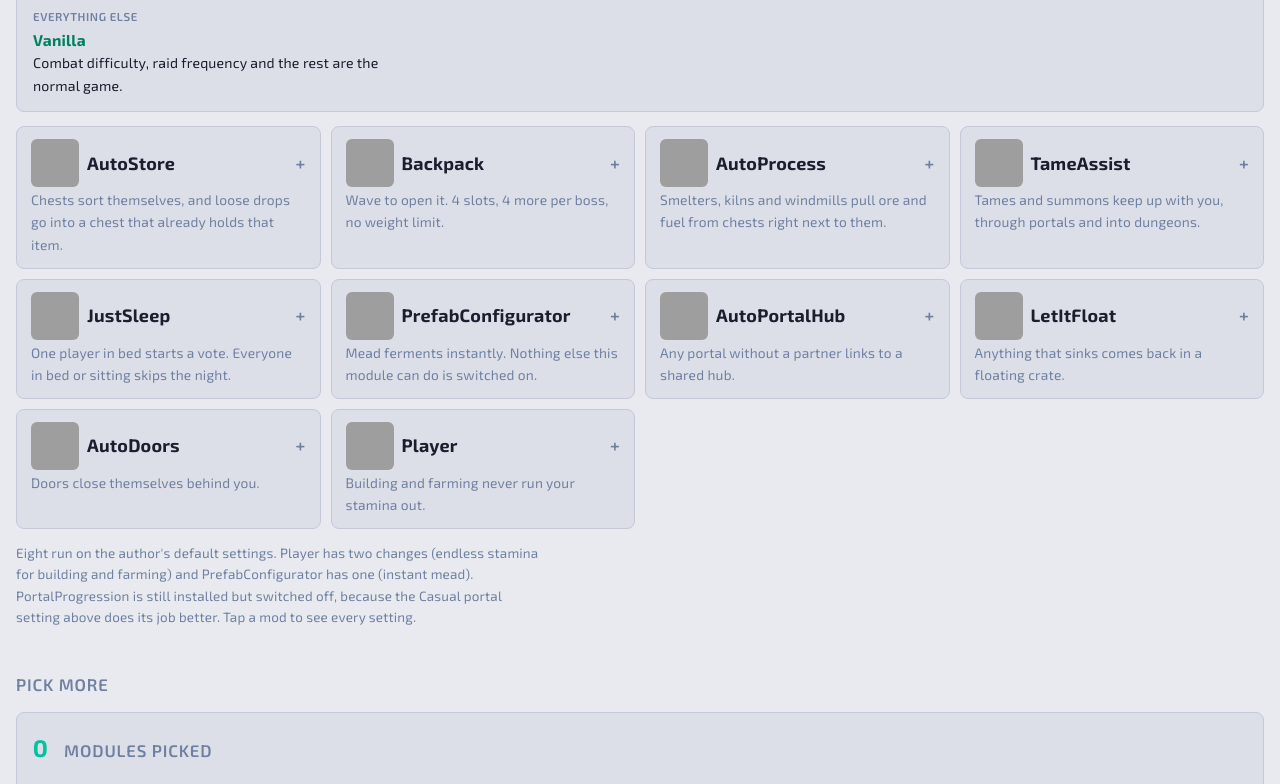
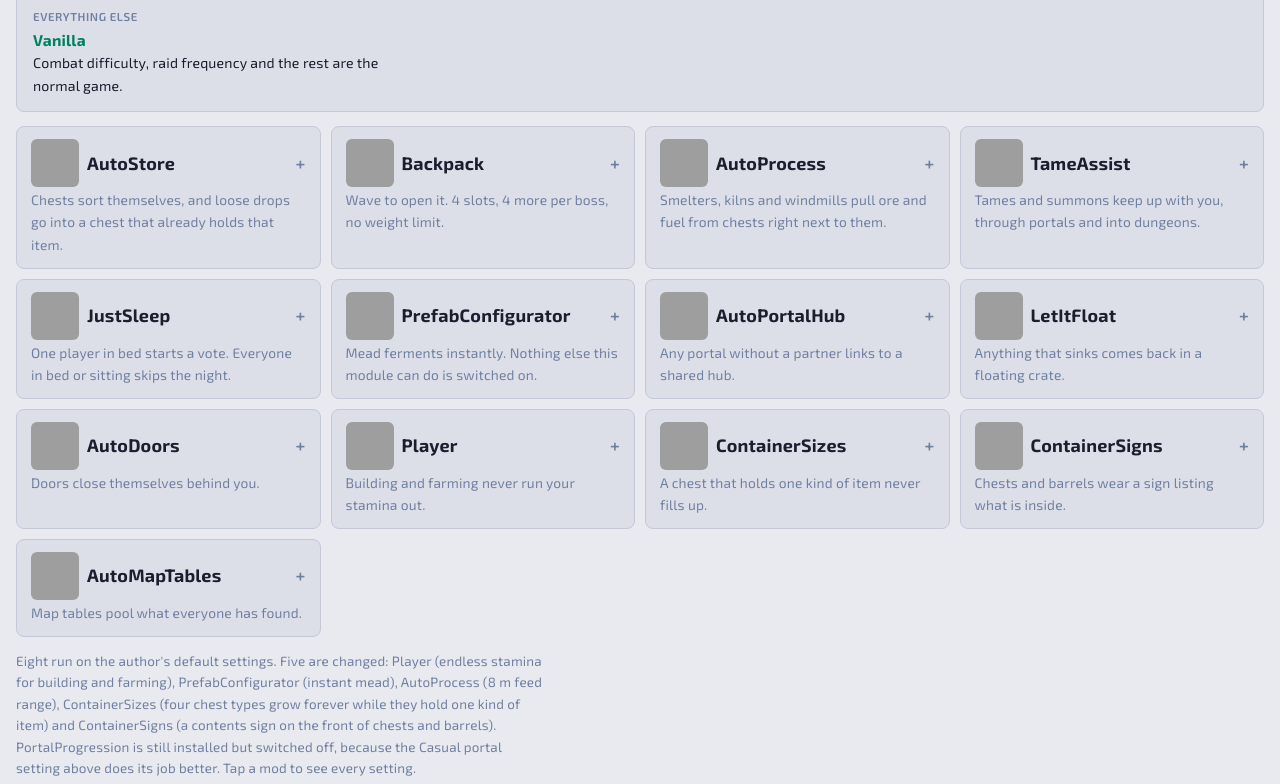
Before and after one commit to jyuplink/srv-valheim, a plain HTML site: page index.html in a window 1280 px wide. Shown: the part 786-1570 px from the top of the page. Drawn offline with Linux system fonts and the light colour scheme; grey boxes are pictures that could not be loaded.

Commit message:
ContainerSizes, ContainerSigns and AutoMapTables now live

```diff
--- a/index.html
+++ b/index.html
@@ -308,7 +308,7 @@
     <div class="facts">
       <span class="fact">ServersideQoL by ArgusMagnus</span>
       <span class="fact">23 modules</span>
-      <span class="fact fact-live">10 live now</span>
+      <span class="fact fact-live">13 live now</span>
       <span class="fact">All updated 2026-09-16 for Valheim 1.0</span>
       <span class="fact">Share: most-picked module = 100%</span>
     </div>
@@ -333,7 +333,7 @@
       </dl>
     </div>
     <div id="livelist" class="livelist"></div>
-    <p class="note">Eight run on the author's default settings. Player has two changes (endless stamina for building and farming) and PrefabConfigurator has one (instant mead). PortalProgression is still installed but switched off, because the Casual portal setting above does its job better. Tap a mod to see every setting.</p>
+    <p class="note">Eight run on the author's default settings. Five are changed: Player (endless stamina for building and farming), PrefabConfigurator (instant mead), AutoProcess (8 m feed range), ContainerSizes (four chest types grow forever while they hold one kind of item) and ContainerSigns (a contents sign on the front of chests and barrels). PortalProgression is still installed but switched off, because the Casual portal setting above does its job better. Tap a mod to see every setting.</p>
   </section>
 
   <h2 class="picks-h">Pick more</h2>
@@ -471,6 +471,25 @@
       ["Fighting and running", "normal", "Not part of this mod"],
       ["Permanent perks from sacrifices", "off", "Default"],
       ["Cart emote", "off", "Default"]
+    ]],
+    ContainerSizes: ["A chest that holds one kind of item never fills up.", [
+      ["Chest, Reinforced, Black Metal, Grausten", "grow forever", "Only while the chest holds a single item type. Put two things in and it is a normal chest again"],
+      ["Cart, Karve, Longship, Drakkar", "vanilla", "Left alone on purpose, so hauling still matters"],
+      ["Wardrobe, Personal Chest, Barrel, pots", "vanilla", "Default"],
+      ["Why", "one chest is enough", "The nearest server-only answer to crafting from chests: it shortens the trip, it cannot remove it"]
+    ]],
+    ContainerSigns: ["Chests and barrels wear a sign listing what is inside.", [
+      ["Sign face", "front", "Wood, Reinforced, Black Metal and Grausten chests, and barrels"],
+      ["Wardrobe, Obliterator", "no sign", "Left off"],
+      ["Lines shown", "3", "Then one line reading Other"],
+      ["Watch out", "these are real signs", "The server builds actual sign pieces on your chests"]
+    ]],
+    AutoMapTables: ["Map tables pool what everyone has found.", [
+      ["Table range", "64 m", "Stand this close and your discoveries copy onto the table"],
+      ["Ore pins", "Cu, Ag, Fe, gold, soft tissue", "Only after someone hits the deposit with a pickaxe from within 32 m"],
+      ["Portals, ships, dungeons", "pinned", "A dungeon pins after someone walks within 4 m of the entrance"],
+      ["Not a free map", "nothing unfound appears", "It shares discoveries; it does not reveal the world"],
+      ["Your own pins", "kept", "Custom pins are never discarded"]
     ]]
   };
   var BASE = "https://valheim.hexium.gg/mods/ArgusMagnus/ServersideQoL_";
```
